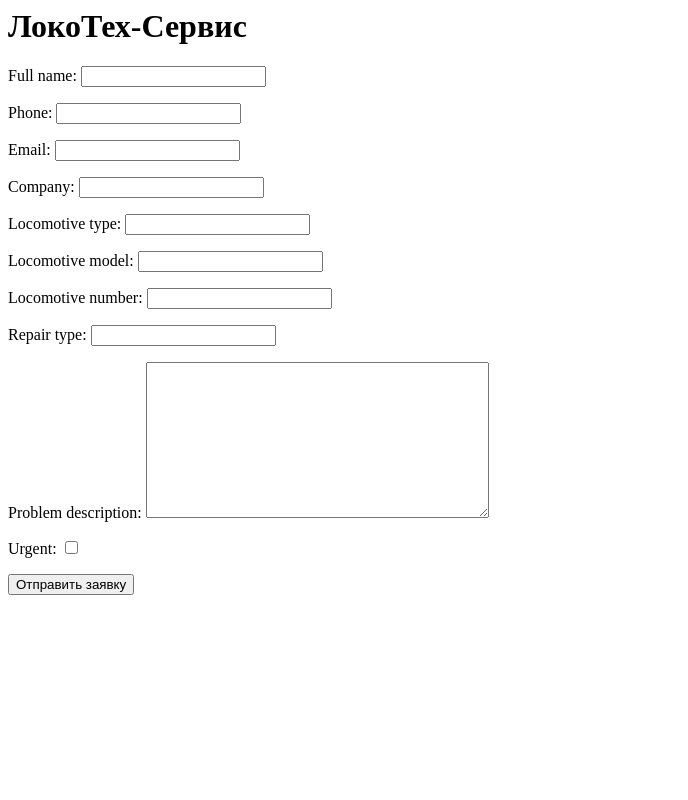
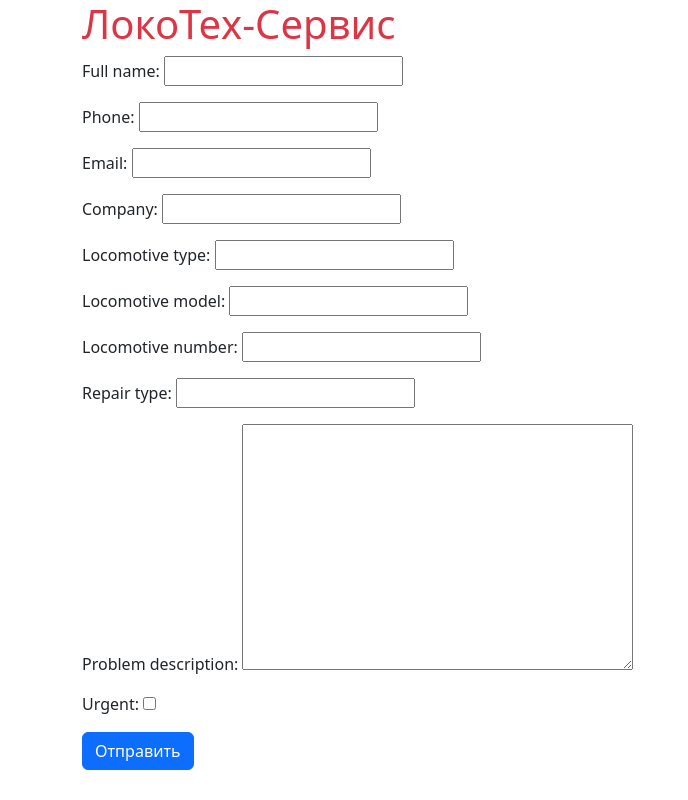
Before and after one commit to hellwor410/lokotech-django-site, a Django app: template main/templates/main/home.html in a window 1280 px wide. Shown: the whole page, without its empty margins (0-688 px from the left). Run offline with Django 5.2, Linux system fonts and the light colour scheme; the template is opened without the code that fills it: values that come from a table or form of the project are taken from there, others are empty; parts of the project's set-up code (start-up, migrations or seed data) failed here and were passed over.

Commit message:
Update home.html

```diff
--- a/main/templates/main/home.html
+++ b/main/templates/main/home.html
@@ -1,6 +1,10 @@
-<h1>ЛокоТех-Сервис</h1>
+{% extends 'base.html' %}
+
+{% block content %}
+<h1 class="text-danger">ЛокоТех-Сервис</h1>
 <form method="post">
     {% csrf_token %}
     {{ form.as_p }}
-    <button type="submit">Отправить заявку</button>
+    <button type="submit" class="btn btn-primary">Отправить</button>
 </form>
+{% endblock %}
```
